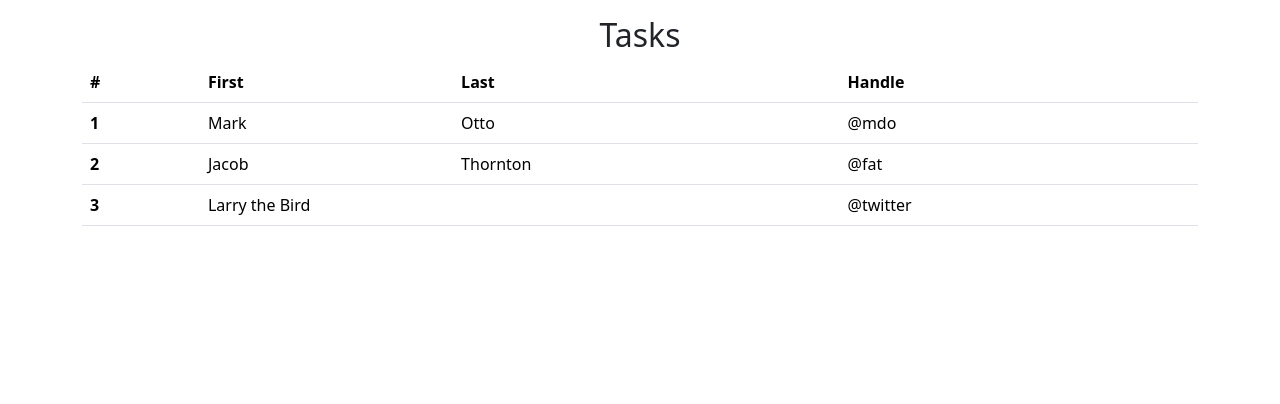
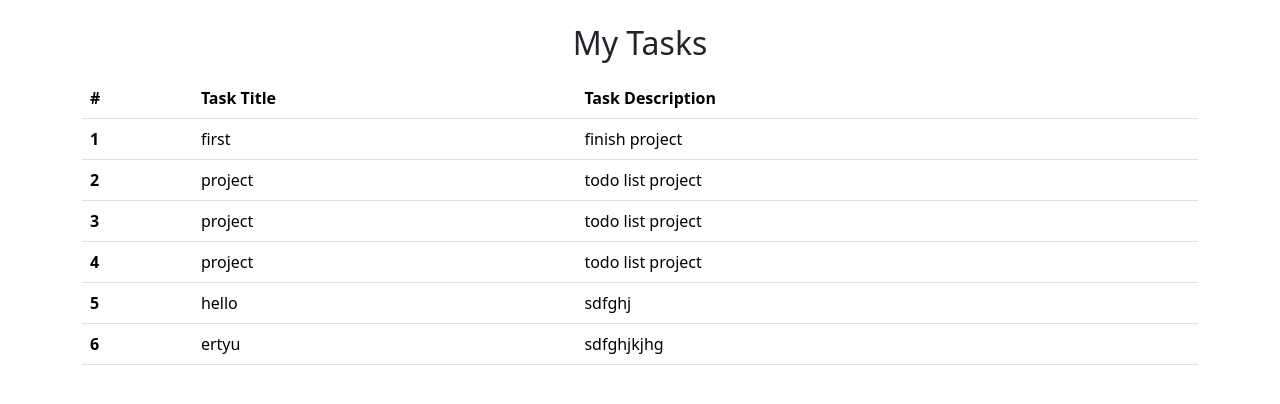
Before and after one commit to Taraansh/todoList, a Django app: page /tasks/ in a window 1280 px wide. Shown: the part 56-460 px from the top of the page. Run offline with Django 4.2, Linux system fonts and the light colour scheme; data comes from the database, SQL or seed files in the repository.

Commit message:
Modifying to show tasks in table

```diff
--- a/templates/tasks.html
+++ b/templates/tasks.html
@@ -7,6 +7,7 @@
     <link href="https://cdn.jsdelivr.net/npm/bootstrap@5.3.0-alpha1/dist/css/bootstrap.min.css" rel="stylesheet" integrity="sha384-GLhlTQ8iRABdZLl6O3oVMWSktQOp6b7In1Zl3/Jr59b6EGGoI1aFkw7cmDA6j6gD" crossorigin="anonymous">
   </head>
   <body>
+
     <nav class="navbar navbar-expand-lg bg-dark navbar-dark">
         <div class="container-fluid">
           <a class="navbar-brand" href="/">ToDo</a>
@@ -34,34 +35,24 @@
       </nav>
 
       <div class="container my-3">
-        <h2 class="text-center">Tasks</h2>
+        <h2 class="text-center py-2">My Tasks</h2>
         <table class="table">
             <thead>
               <tr>
                 <th scope="col">#</th>
-                <th scope="col">First</th>
-                <th scope="col">Last</th>
-                <th scope="col">Handle</th>
+                <th scope="col">Task Title</th>
+                <th scope="col">Task Description</th>
               </tr>
             </thead>
             <tbody>
+              <!-- Run a for loop here and iterate through all the tasks -->
+              {% for task in tasks %}
               <tr>
-                <th scope="row">1</th>
-                <td>Mark</td>
-                <td>Otto</td>
-                <td>@mdo</td>
+                <th scope="row">{{forloop.counter}}</th>
+                <td>{{task.taskTitle}}</td>
+                <td>{{task.taskDescription}}</td>
               </tr>
-              <tr>
-                <th scope="row">2</th>
-                <td>Jacob</td>
-                <td>Thornton</td>
-                <td>@fat</td>
-              </tr>
-              <tr>
-                <th scope="row">3</th>
-                <td colspan="2">Larry the Bird</td>
-                <td>@twitter</td>
-              </tr>
+              {% endfor %}
             </tbody>
           </table>
         </div>
```
